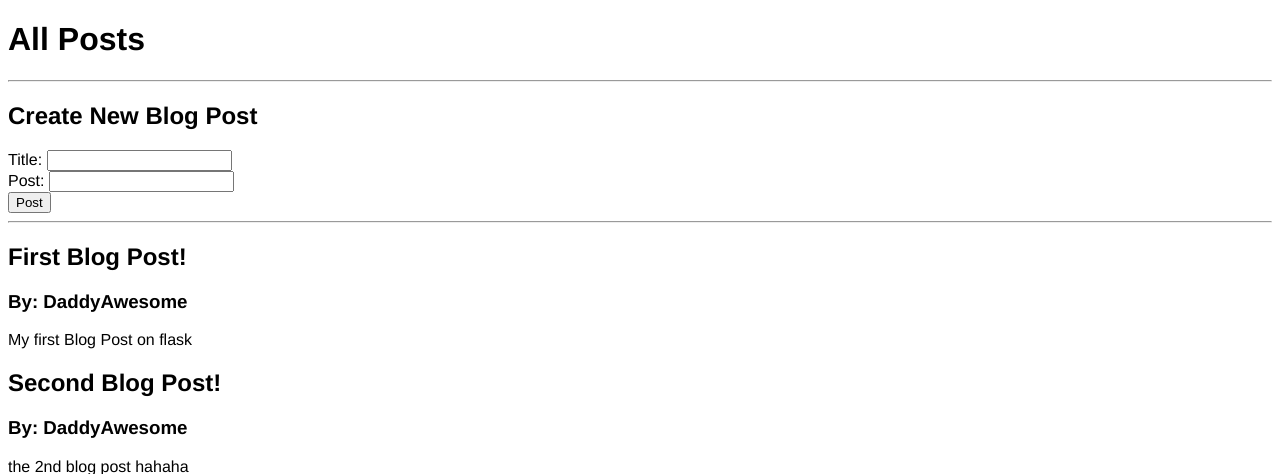
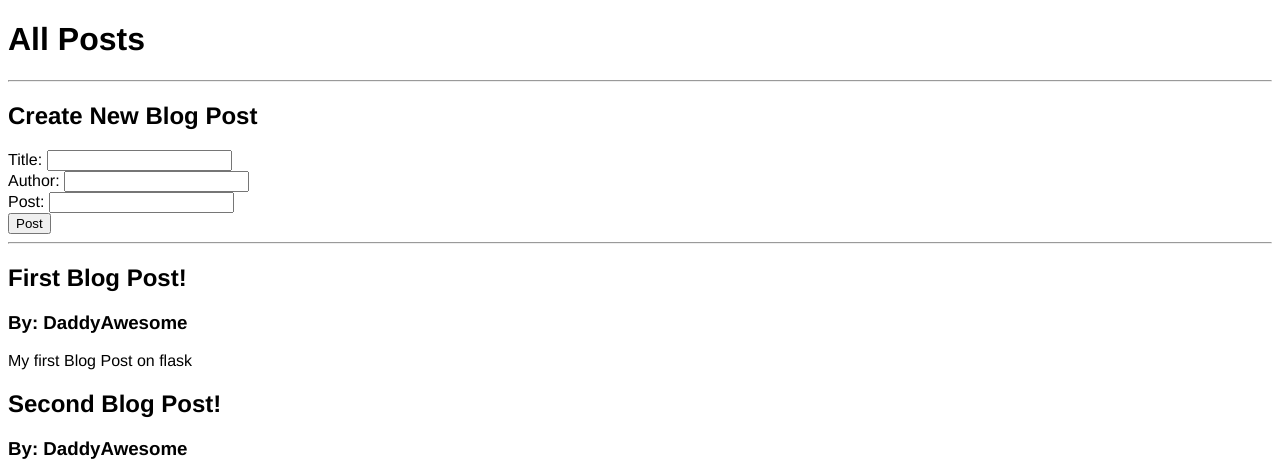
Before and after one commit to daddyawesome/flask-blog, a Flask app: page /posts in a window 1280 px wide. Shown: the top 474 px of the page. Run offline with Flask 2, Linux system fonts and the light colour scheme; data comes from the database, SQL or seed files in the repository.

Commit message:
adding author to post

```diff
--- a/app.py
+++ b/app.py
@@ -20,18 +20,6 @@ class BlogPost(db.Model):
          return 'Blog post' + str(self.id)
 
 
-all_posts = [
-    {
-        'title': 'Post 1',
-        'content': 'This is the content of post 1',
-        'author': 'Daddyawesome'
-    },
-    {
-        'title': 'Post 2',
-        'content': 'This is the content of post 2 post 2post 2post 2post 2post 2'
-    }
-]
-
 
 @app.route('/')
 def index():
@@ -43,7 +31,8 @@ def posts():
     if request.method == 'POST':
         post_title = request.form['title']
         post_content = request.form['content']
-        new_post = BlogPost(title=post_title, content = post_content, author='DaddyAwesome')
+        port_author = request.form['author']
+        new_post = BlogPost(title=post_title, content = post_content, author=port_author)
         db.session.add(new_post)
         db.session.commit()
         return redirect('/posts')
--- a/templates/posts.html
+++ b/templates/posts.html
@@ -12,6 +12,8 @@
     <h2>Create New Blog Post</h2>
     <form action='/posts' method='POST'>
         Title: <input type='text' name = 'title' id='title'>
+        <br>
+        Author: <input type='text' name = 'author' id='author'>
         <br>
         Post: <input type='text' name = 'content' id='content'>
         <br>
```
